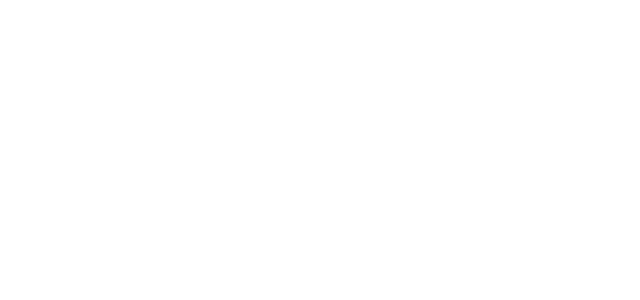
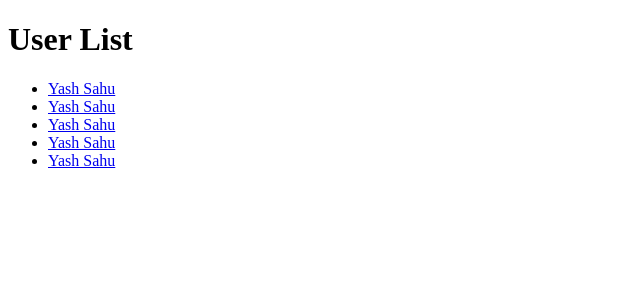
Before and after one commit to acciojob/routing-people-YashSahaa, a React app: page / in a window 1280 px wide. Shown: the top 300 px of the page, without its empty margins (0-640 px from the left). Built offline with nearby package versions, Linux system fonts and the light colour scheme.

Commit message:
submission 1

```diff
--- a/package.json
+++ b/package.json
@@ -13,12 +13,13 @@
   "license": "ISC",
   "dependencies": {
     "css-loader": "^4.3.0",
+    "cypress": "^9.5.0",
     "jest-junit": "^11.1.0",
     "react": "^16.13.1",
     "react-dom": "^16.13.1",
+    "react-router-dom": "^6.25.1",
     "style-loader": "^1.2.1",
-    "webpack-cli": "^3.3.12",
-    "cypress": "^9.5.0"
+    "webpack-cli": "^3.3.12"
   },
   "jest": {
     "moduleNameMapper": {
--- a/src/components/App.js
+++ b/src/components/App.js
@@ -1,12 +1,20 @@
 
 import React from "react";
 import './../styles/App.css';
+import { BrowserRouter as Router, Routes, Route } from 'react-router-dom';
+import Userlist from "./Userlist";
+import Userdetails from "./Userdetails";
 
 const App = () => {
   return (
-    <div>
-        {/* Do not remove the main div */}
-    </div>
+    <Router>
+      <div>
+        <Routes>
+          <Route path="/" element={<Userlist/>} />
+          <Route path="/users/:userId" element={<Userdetails/>} />
+        </Routes>
+      </div>
+    </Router>
   )
 }
 
--- /dev/null
+++ b/src/components/Userdetails.js
@@ -0,0 +1,23 @@
+import React from "react";
+import { useLocation } from "react-router-dom";
+
+const Userdetails = ()=>{
+    const location = useLocation();
+    const {user} = location.state ||{};
+
+    if (!user) {
+        return <h2>User not found</h2>;
+    }
+    return (
+        <div>
+            <h1>User Details</h1>
+            <p>Name:{user.name}</p>
+            <p>Username:{user.username}</p>
+            <p>Email:{user.email}</p>
+            <p>Phone:{user.phone}</p>
+            <p>Website:{user.website}</p>
+        </div>
+    );
+}
+
+export default Userdetails;
--- /dev/null
+++ b/src/components/Userlist.js
@@ -0,0 +1,20 @@
+import React from "react";
+import {Users } from "./Users";
+import { Link } from "react-router-dom";
+
+const Userlist= ()=>{
+    return (
+        <div>
+            <h1>User List</h1>
+            <ul>
+                {Users.map((user) => (
+                    <li key={user.id}>
+                        <Link to={`/users/${user.id}`} state={{ user }}>{user.name}</Link>
+                    </li>
+                 ))}
+            </ul>
+        </div>
+    );
+}
+
+export default Userlist;
--- /dev/null
+++ b/src/components/Users.js
@@ -0,0 +1,42 @@
+export const Users = [
+    {
+        "id":1,
+        "name": "Yash Sahu",
+        "username":"yash",
+        "email":"yash123@gmail.com",
+        "phone":57174544431,
+        "website":"yash.com",
+    },
+    {
+        "id":2,
+        "name": "Yash Sahu",
+        "username":"yash",
+        "email":"yash123@gmail.com",
+        "phone":57174544431,
+        "website":"yash.com",
+    },
+    {
+        "id":3,
+        "name": "Yash Sahu",
+        "username":"yash",
+        "email":"yash123@gmail.com",
+        "phone":57174544431,
+        "website":"yash.com",
+    },
+    {
+        "id":4,
+        "name": "Yash Sahu",
+        "username":"yash",
+        "email":"yash123@gmail.com",
+        "phone":57174544431,
+        "website":"yash.com",
+    },
+    {
+        "id":5,
+        "name": "Yash Sahu",
+        "username":"yash",
+        "email":"yash123@gmail.com",
+        "phone":57174544431,
+        "website":"yash.com",
+    },
+]
```
Also changed, not shown: 1 other file (tests, documents, lock files or other folders).
